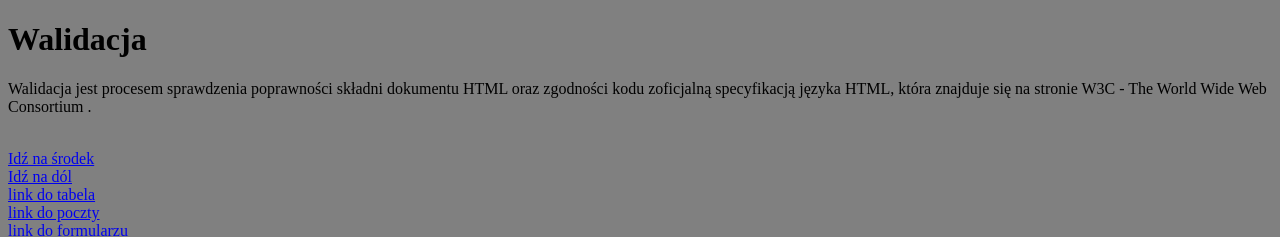
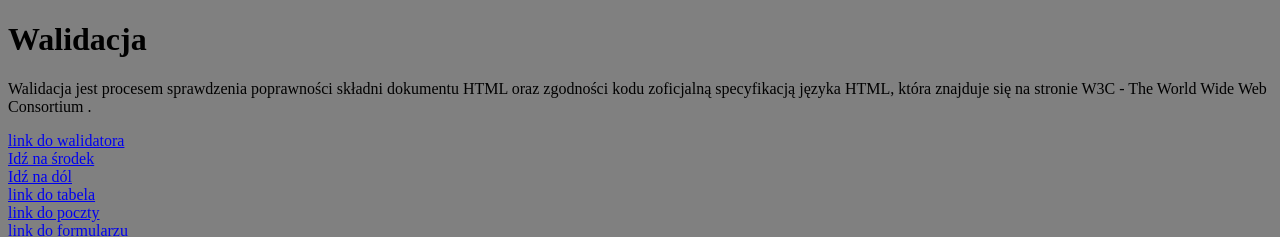
Before and after one commit to KacDabr/Kacper-Da, a plain HTML site: page index.html in a window 1280 px wide. Shown: the top 237 px of the page. Drawn offline with Linux system fonts and the light colour scheme.

Commit message:
Update index.html

```diff
--- a/index.html
+++ b/index.html
@@ -7,6 +7,7 @@
   <body bgcolor="gray">
   <h1>Walidacja</h1>
   <p>Walidacja jest procesem sprawdzenia poprawności składni dokumentu HTML oraz zgodności kodu zoficjalną specyfikacją języka HTML, która znajduje się na stronie W3C - The World Wide Web Consortium .</p>
+	  <a href="http://validator.w3.org/">link do walidatora</a>
   <a name="skok_poczatek"></a> <br>
   <a href="#skok_srodek">Idź na środek</a> <br>
   <a href="#skok_dol">Idź na dól</a> <br>
```
